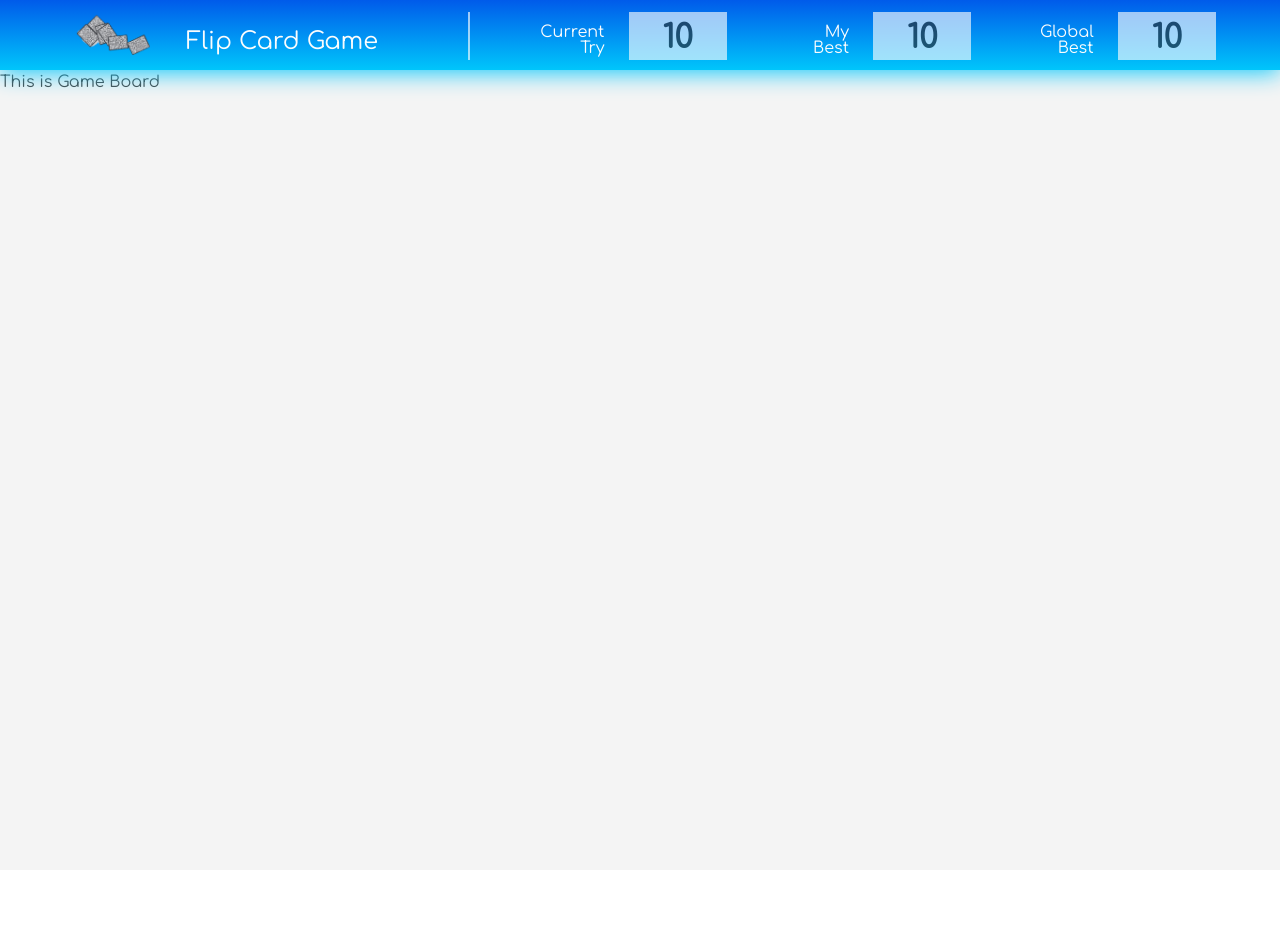
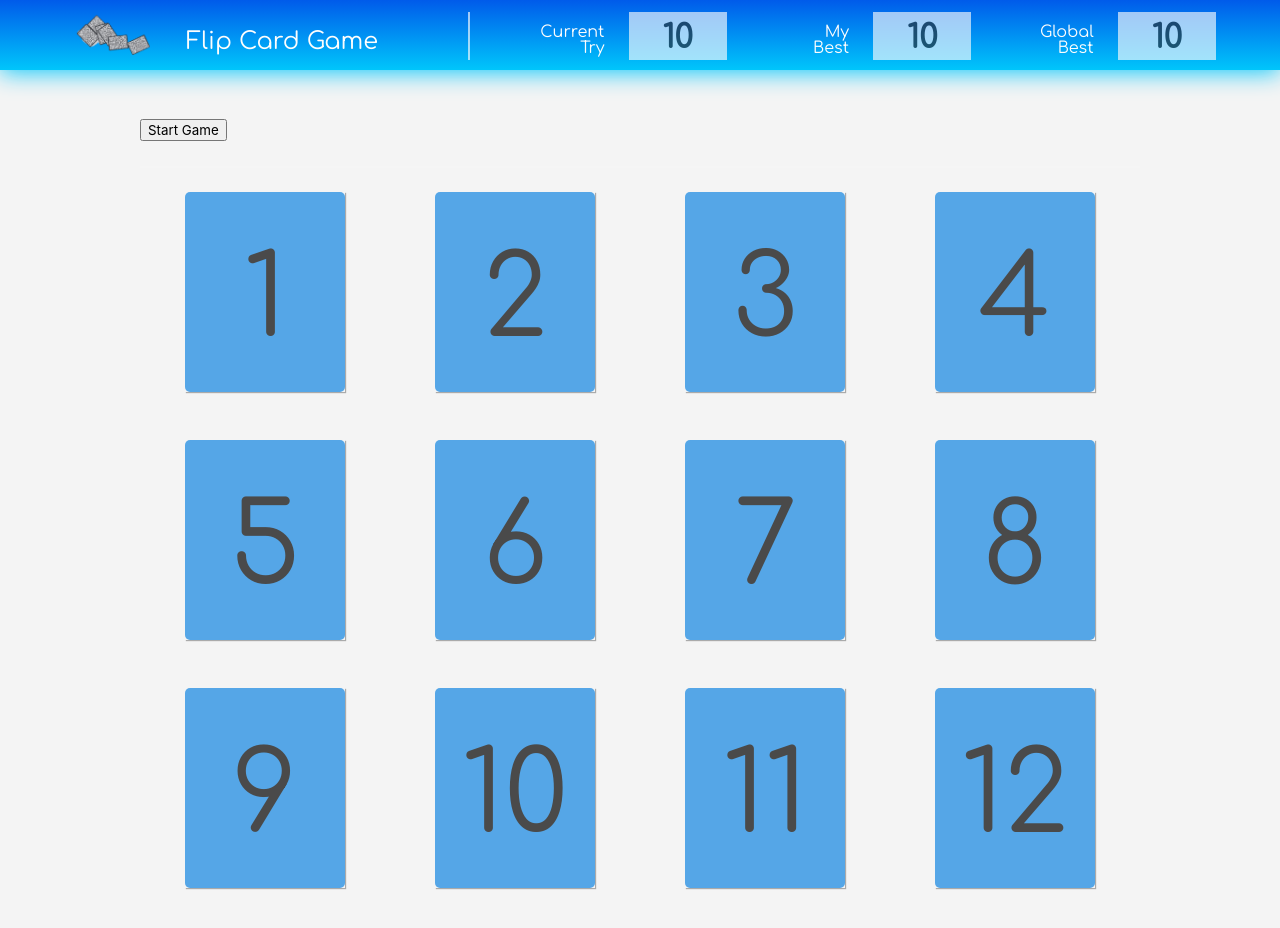
Before and after one commit to tomhero/flip-card-games-web-deploy-test, a Vue app: page / in a window 1280 px wide. Shown: the top 928 px of the page. Before the commit the page ends 870 px from the top, so only its background shows below. Built offline with nearby package versions, Linux system fonts and the light colour scheme.

Commit message:
Arbitrarily place cards

```diff
--- a/src/components/GameBoard.vue
+++ b/src/components/GameBoard.vue
@@ -1,16 +1,71 @@
 <template>
-  <section class="board"><h1>This is Game Board</h1></section>
+  <section class="section board">
+    <div class="container">
+      <button>Start Game</button>
+      <hr />
+      <div class="columns is-gapless is-mobile is-multiline">
+        <div class="column is-3-desktop is-6-mobile is-4-tablet" v-for="index in 12" :key="index">
+          <div class="memory-card has-text-centered" data-framework="aurelia">
+            <div class="front-face"><h1>{{index}}</h1></div>
+            <div class="back-face"><h1>{{index}}</h1></div>
+            <!-- <img class="back-face" src="https://pngimage.net/wp-content/uploads/2018/06/sample-png-images-1.png" alt="JS Badge" /> -->
+          </div>
+        </div>
+      </div>
+    </div>
+  </section>
 </template>
 
 <script>
-export default {
-
-}
+export default {};
 </script>
 
-<style>
+<style lang="scss" scoped>
 .board {
-  min-height: 100vh;
-  background-color: #F4F4F4;
+  margin: 0 auto;
+  background-color: #f4f4f4;
+
+  .container {
+    max-width: 1000px;
+  }
+}
+
+.memory-card {
+  width: 10rem;
+  height: 12.5rem;
+  margin-left: auto;
+  margin-right: auto;
+  margin-bottom: 3rem;
+  position: relative;
+  transform: scale(1);
+  transform-style: preserve-3d;
+  transition: transform .5s;
+  box-shadow: 1px 1px 1px rgba(0,0,0,.3);
+}
+
+.memory-card:active {
+  transform: scale(0.97);
+  transition: transform .2s;
+}
+
+.memory-card.flip {
+  transform: rotateY(180deg);
+}
+
+.front-face,
+.back-face {
+  font-size: 7rem;
+  line-height: 11rem;
+  width: 100%;
+  height: 100%;
+  padding: 20px;
+  position: absolute;
+  border-radius: 5px;
+  background: rgb(85, 166, 231);
+  backface-visibility: hidden;
+}
+
+.front-face {
+  transform: rotateY(180deg);
 }
 </style>
--- a/src/components/ScoreBoard.vue
+++ b/src/components/ScoreBoard.vue
@@ -104,7 +104,7 @@ export default {};
 </script>
 
 <style lang="scss" scoped>
-$white: #fdfdfdfd;
+$white: #fdfdfd;
 
 .score-box {
   opacity: 0.64;
```
